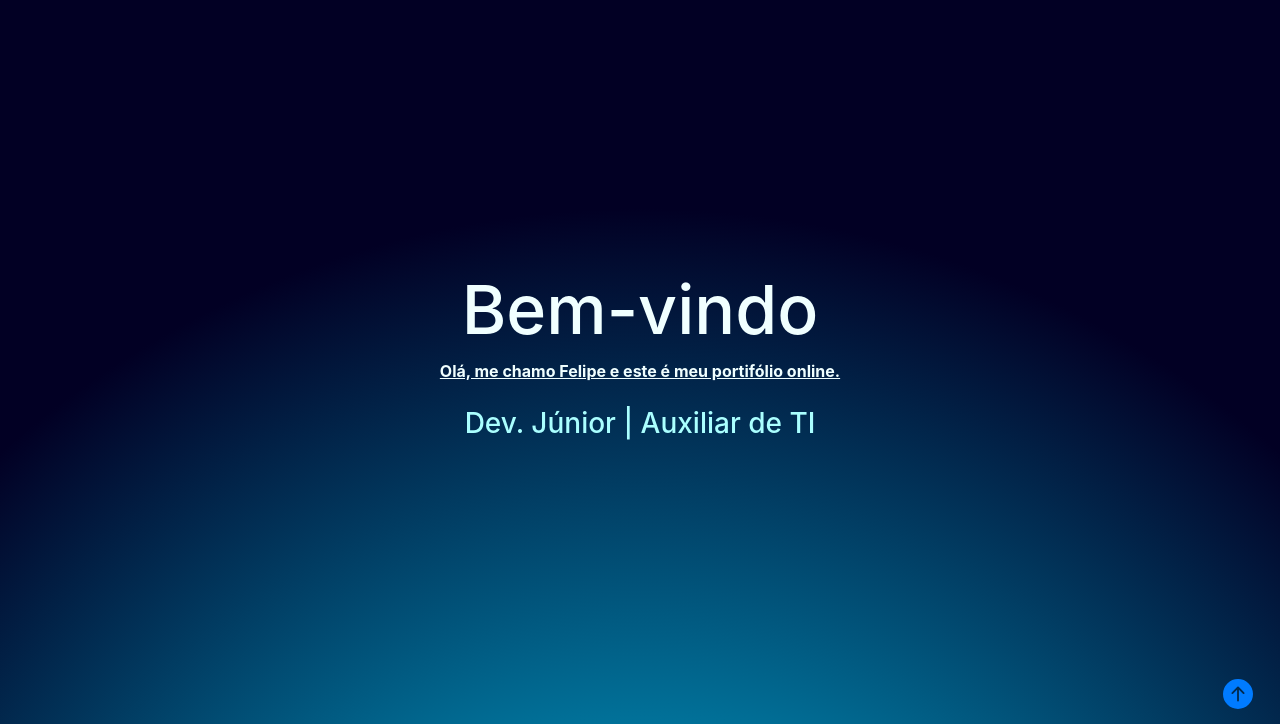
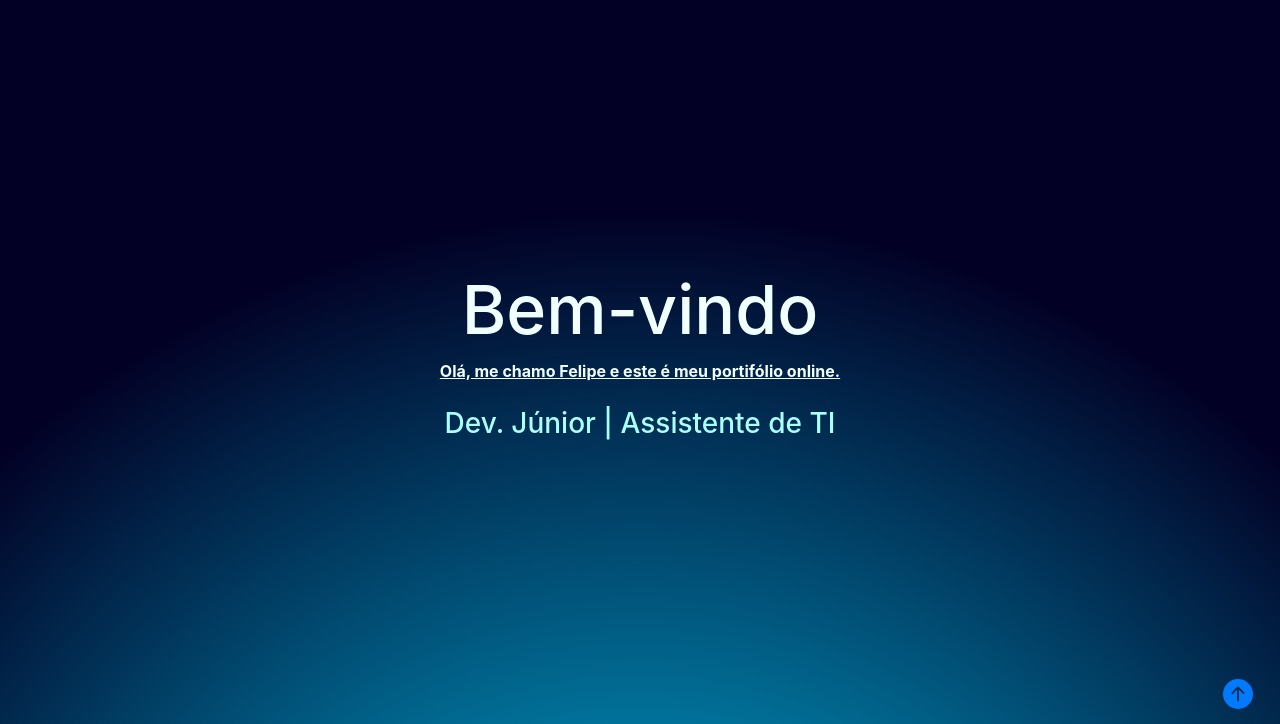
Before and after one commit to L0tus-Program/portfolio, a website: page index.html in a window 1280 px wide. Shown: the part 67-791 px from the top of the page. Drawn offline with nearby package versions, Linux system fonts and the light colour scheme.

Commit message:
Update index.html

```diff
--- a/index.html
+++ b/index.html
@@ -69,7 +69,7 @@
 
   <h1 style="font-size: 68px;">Bem-vindo</h1>
   <b style="text-decoration: underline;">Olá, me chamo Felipe e este é meu portifólio online.</b> <br>
-  <h3>Dev. Júnior | Auxiliar de TI</h3>
+  <h3>Dev. Júnior | Assistente de TI</h3>
 
 
 </section>
```
